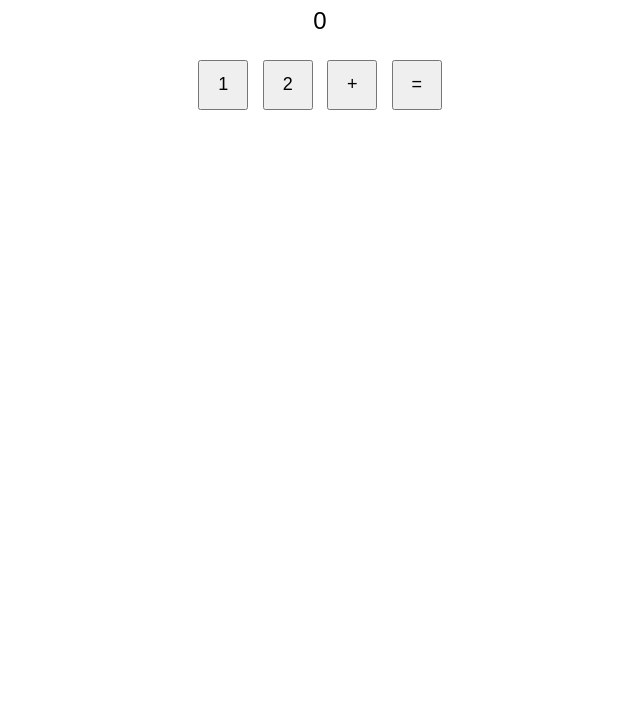
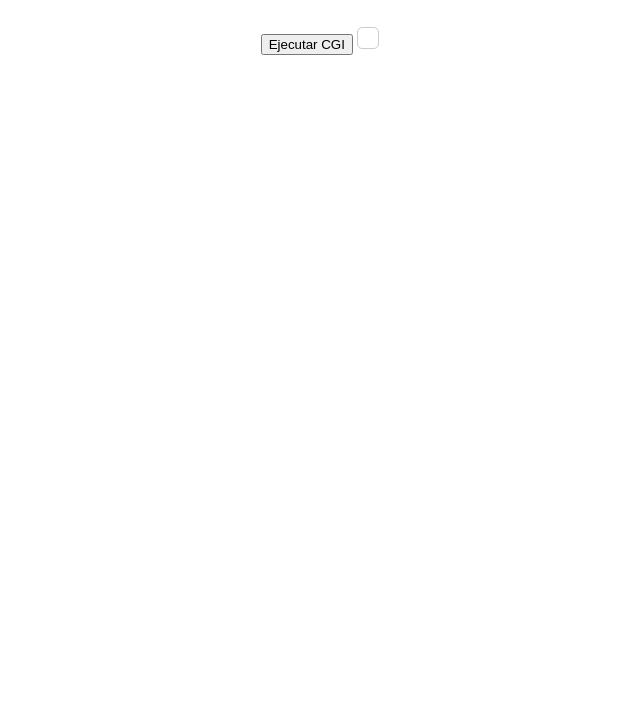
Before and after one commit to EloyChavezDev/UCA, a plain HTML site: page cgi.html in a window 1280 px wide. Shown: the part 73-800 px from the top of the page, without its empty margins (320-960 px from the left). Drawn offline with Linux system fonts and the light colour scheme.

Commit message:
Update cgi.html
Simulando AJAX

```diff
--- a/cgi.html
+++ b/cgi.html
@@ -1,57 +1,51 @@
 <!DOCTYPE html>
-<html lang="en">
+<html lang="es">
 <head>
     <meta charset="UTF-8">
     <meta name="viewport" content="width=device-width, initial-scale=1.0">
-    <title>Calculadora Básica</title>
+    <title>Simulación CGI</title>
     <style>
-        /* Estilos CSS para la calculadora */
         body {
             font-family: Arial, sans-serif;
             text-align: center;
         }
-        #result {
-            font-size: 24px;
-            margin-bottom: 20px;
-        }
-        .btn {
-            width: 50px;
-            height: 50px;
-            font-size: 18px;
-            margin: 5px;
-            cursor: pointer;
+        #resultado {
+            margin-top: 20px;
+            padding: 10px;
+            border: 1px solid #ccc;
+            border-radius: 5px;
+            display: inline-block;
         }
     </style>
 </head>
 <body>
-    <h1>Calculadora Básica</h1>
-    <div id="result">0</div>
-    <button class="btn" onclick="appendNumber(1)">1</button>
-    <button class="btn" onclick="appendNumber(2)">2</button>
-    <!-- Agrega más botones numéricos aquí -->
-    <button class="btn" onclick="setOperator('+')">+</button>
-    <button class="btn" onclick="calculate()">=</button>
+    <h1>Simulación CGI</h1>
+
+    <button onclick="simularCGI()">Ejecutar CGI</button>
+
+    <div id="resultado"></div>
+
     <script>
-        let currentInput = ""; // Almacena el número ingresado
-        let currentOperator = ""; // Almacena el operador seleccionado
+        function simularCGI() {
+            // Simulación de datos enviados al servidor
+            var datosEnviados = {
+                usuario: "ejemplo",
+                accion: "guardar",
+                datos: "informacion importante"
+            };
 
-        function appendNumber(number) {
-            currentInput += number;
-            document.getElementById("result").innerText = currentInput;
+            // Simulación de solicitud al servidor (puedes realizar acciones más complejas aquí)
+            // En un entorno real, deberías usar una solicitud AJAX hacia tu servidor.
+            var respuestaDelServidor = simularProcesamientoEnServidor(datosEnviados);
+
+            // Manejar la respuesta del servidor (simulada)
+            document.getElementById('resultado').innerHTML = `<strong>Respuesta del servidor:</strong> ${respuestaDelServidor}`;
         }
 
-        function setOperator(operator) {
-            currentOperator = operator;
-        }
-
-        function calculate() {
-            // Realiza la operación según el operador seleccionado
-            if (currentOperator === "+") {
-                currentInput = eval(currentInput); // Utiliza eval() solo para simplificar este ejemplo
-            }
-            // Agrega más operadores aquí (resta, multiplicación, división, etc.)
-
-            document.getElementById("result").innerText = currentInput;
+        // Simulación de procesamiento en el servidor (puedes reemplazar esto con una solicitud AJAX real)
+        function simularProcesamientoEnServidor(datos) {
+            // Aquí podrías realizar operaciones del lado del servidor y devolver una respuesta
+            return `Datos recibidos: ${JSON.stringify(datos)}`;
         }
     </script>
 </body>
```
